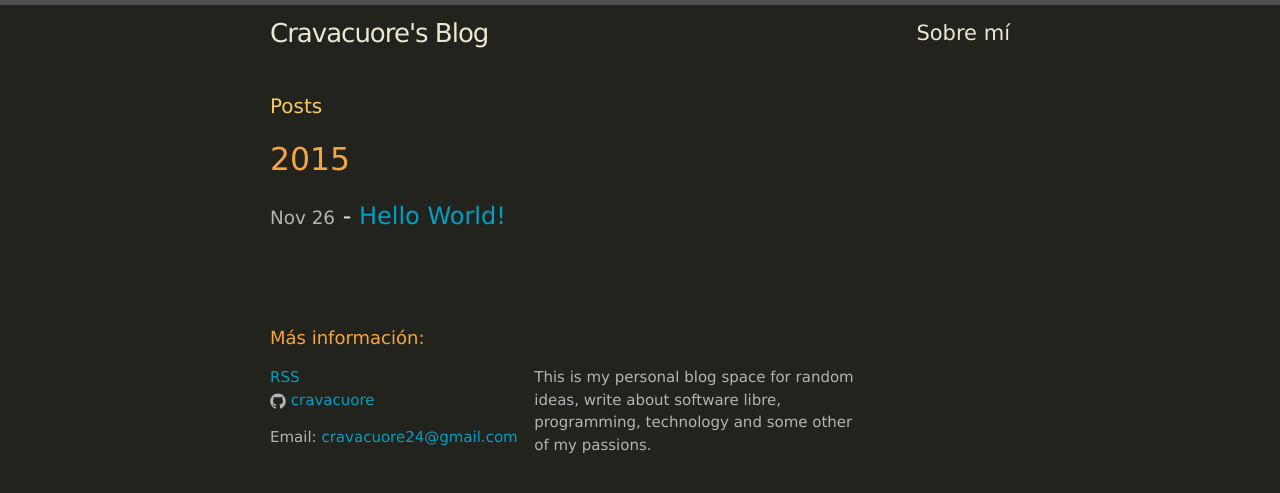
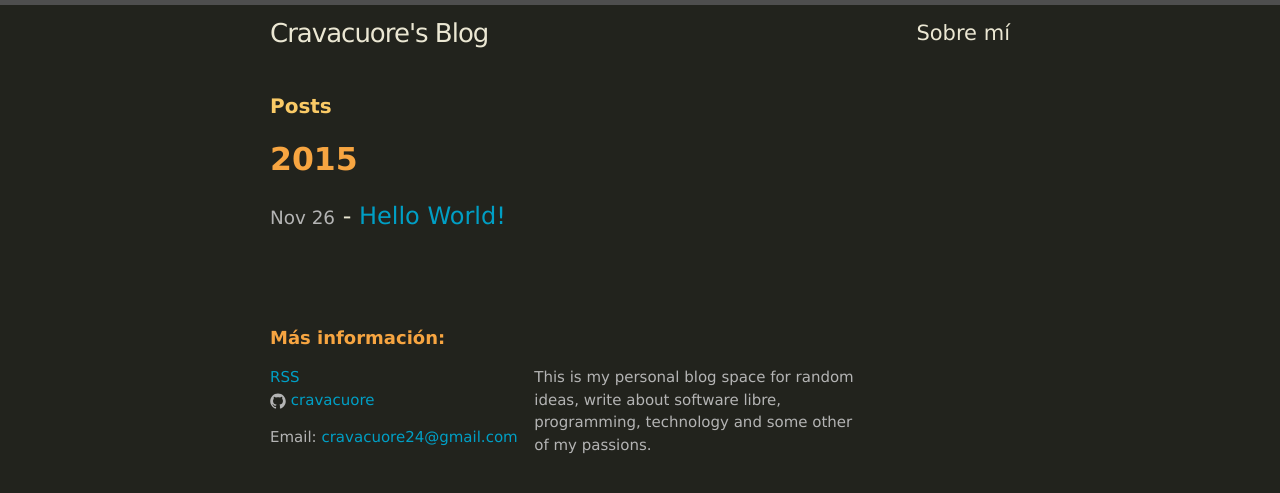
Before and after one commit to cravacuore/blog, a Jekyll site: the page built from index.html, in a window 1280 px wide. Shown: the top 493 px of the page. Built offline with Jekyll 4.4.1, drawn with Linux system fonts in a browser that asks for light colours.

Commit message:
Added title-font-weight

```diff
--- a/_sass/_base.scss
+++ b/_sass/_base.scss
@@ -82,7 +82,7 @@ li {
  * Headings
  */
 h1, h2, h3, h4, h5, h6 {
-    font-weight: $base-font-weight;
+    font-weight: $title-font-weight;
 }
 
 h1 {
--- a/css/main.scss
+++ b/css/main.scss
@@ -9,6 +9,7 @@
 $base-font-family: "Lucida Sans Unicode", "Lucida Grande", Verdana, Arial, Helvetica, sans-serif;
 $base-font-size:   21px;
 $base-font-weight: 100;
+$title-font-weight:600;
 $small-font-size:  $base-font-size * 0.875;
 $base-line-height: 1.5;
 
```
